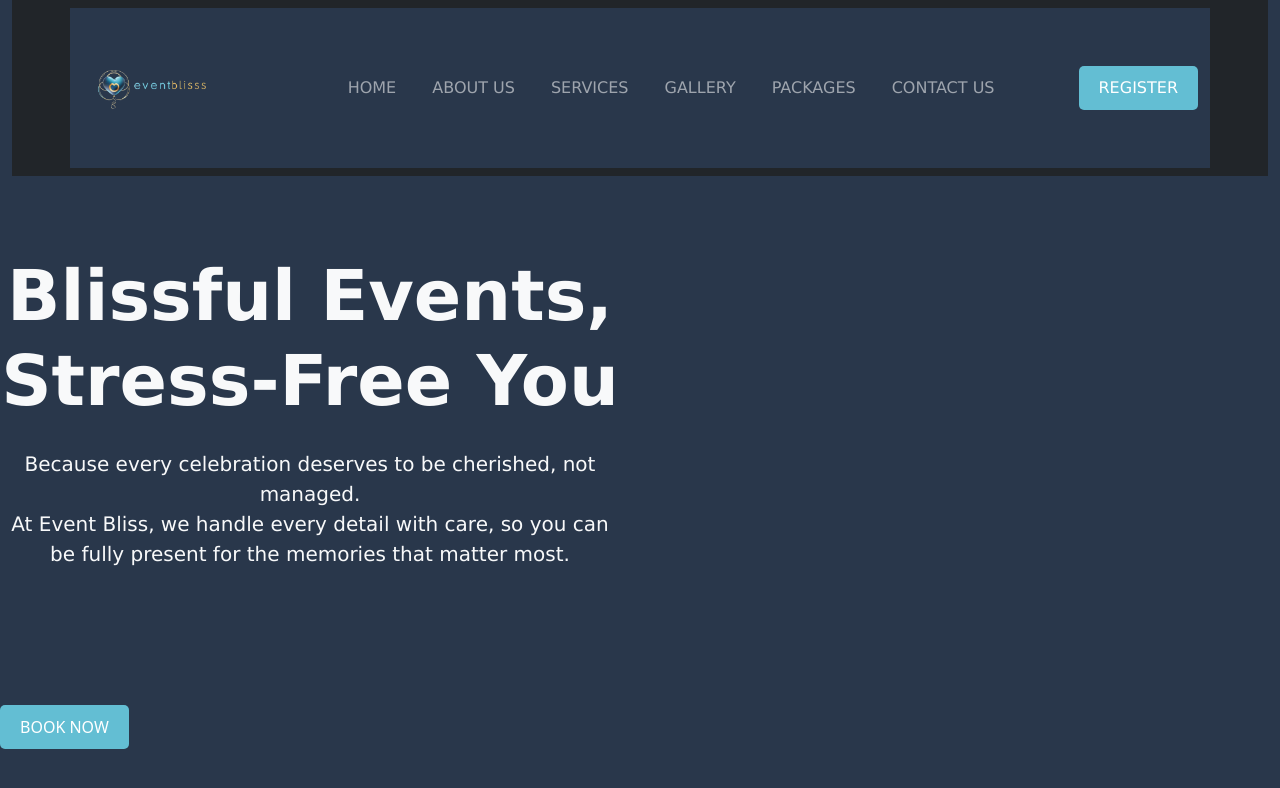
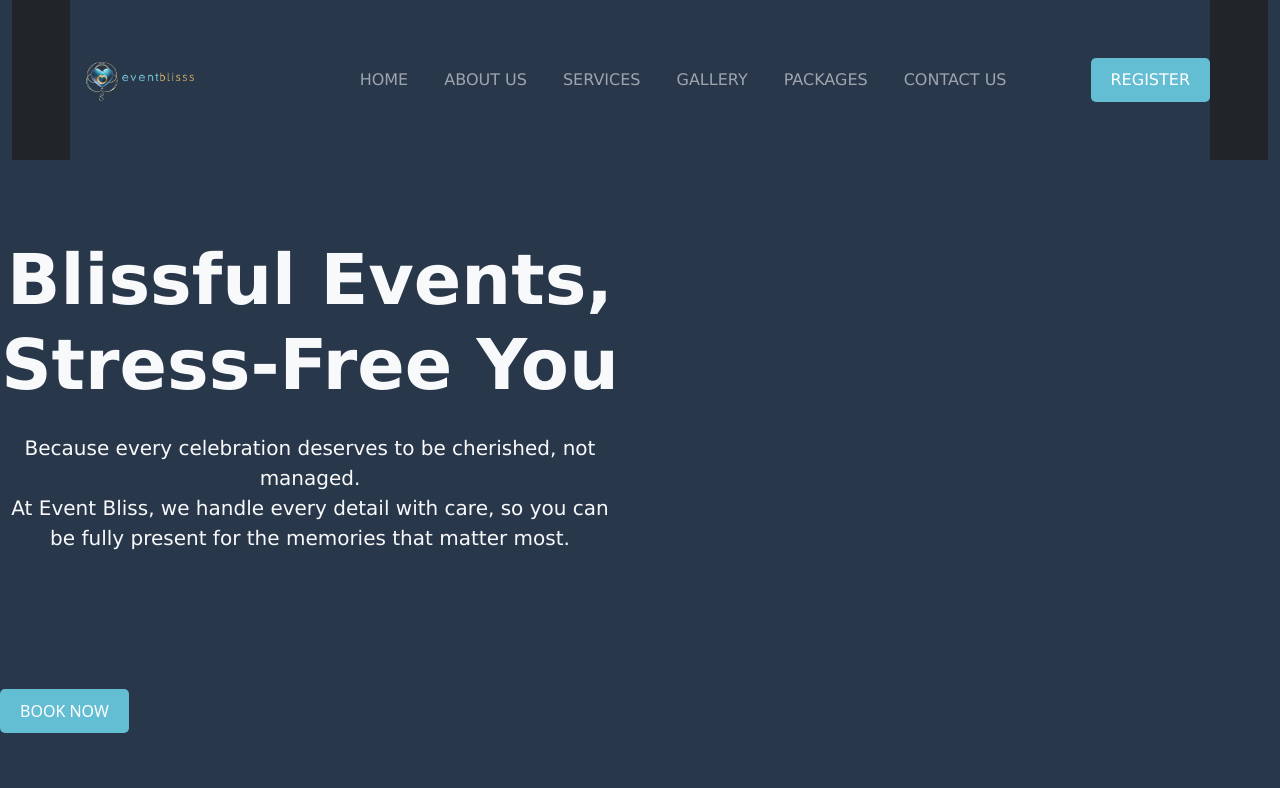
Before and after one commit to AyushiKapoorrr/Event-Planner-Website, a plain HTML site: page index.html in a window 1280 px wide. Drawn offline with nearby package versions, Linux system fonts and the light colour scheme.

Commit message:
Update style.css

```diff
--- a/style.css
+++ b/style.css
@@ -325,3 +325,12 @@ button {
 button:hover {
   background-color: #0056b3;
 }
+nav {
+  border: none !important; /* Remove any borders */
+  box-shadow: none !important; /* Remove shadows */
+  margin: 0 !important; /* Reset any external margin */
+  padding: 0 !important; /* Reset padding */
+}
+.container {
+  padding: 0 !important;
+}
```
